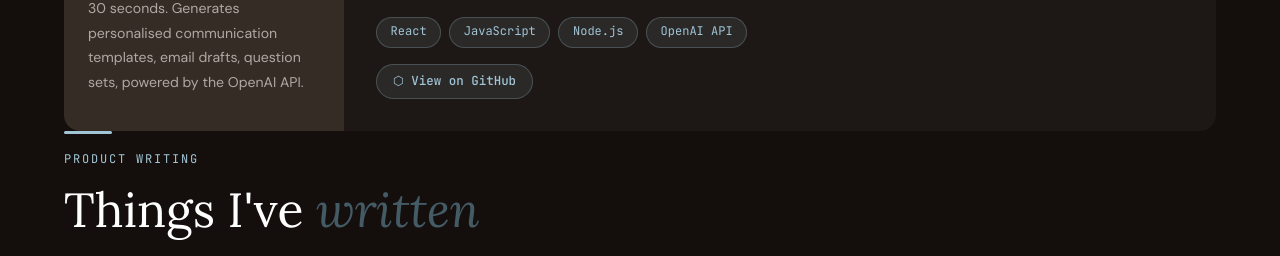
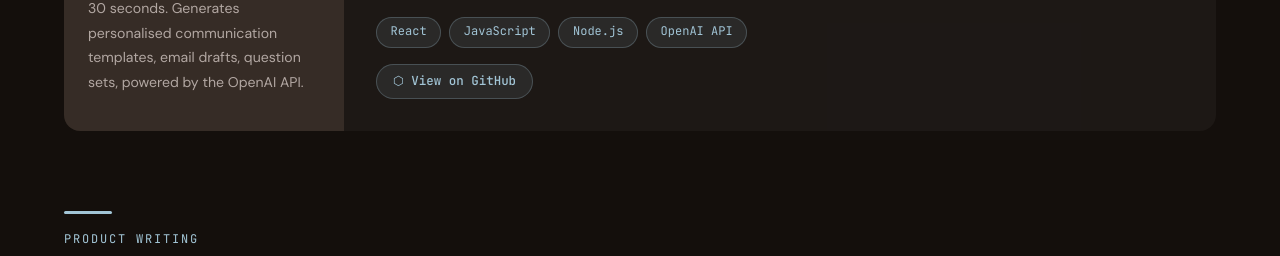
Before and after one commit to Chaitralikore/Portfolio, a plain HTML site: page index.html in a window 1280 px wide. Shown: the part 5279-5535 px from the top of the page. Drawn offline with Linux system fonts and the light colour scheme.

Commit message:
Add margin-top to .pub-heading class

```diff
--- a/index.html
+++ b/index.html
@@ -284,6 +284,7 @@ section{padding:7rem 4rem;min-height:100vh;display:flex;flex-direction:column;ju
 .pub-label{font-family:var(--mono);font-size:.7rem;color:var(--amber-light);letter-spacing:.12em;text-transform:uppercase;margin-bottom:.4rem}
 .pub-title{font-size:.95rem;color:var(--cream);font-weight:500;line-height:1.4}
 .pub-meta{font-size:.82rem;color:var(--soft);margin-top:.2rem}
+.pub-heading{margin-top:5rem}
 
 /* ── SKILLS ── */
 #skills{background:var(--paper)}
```
